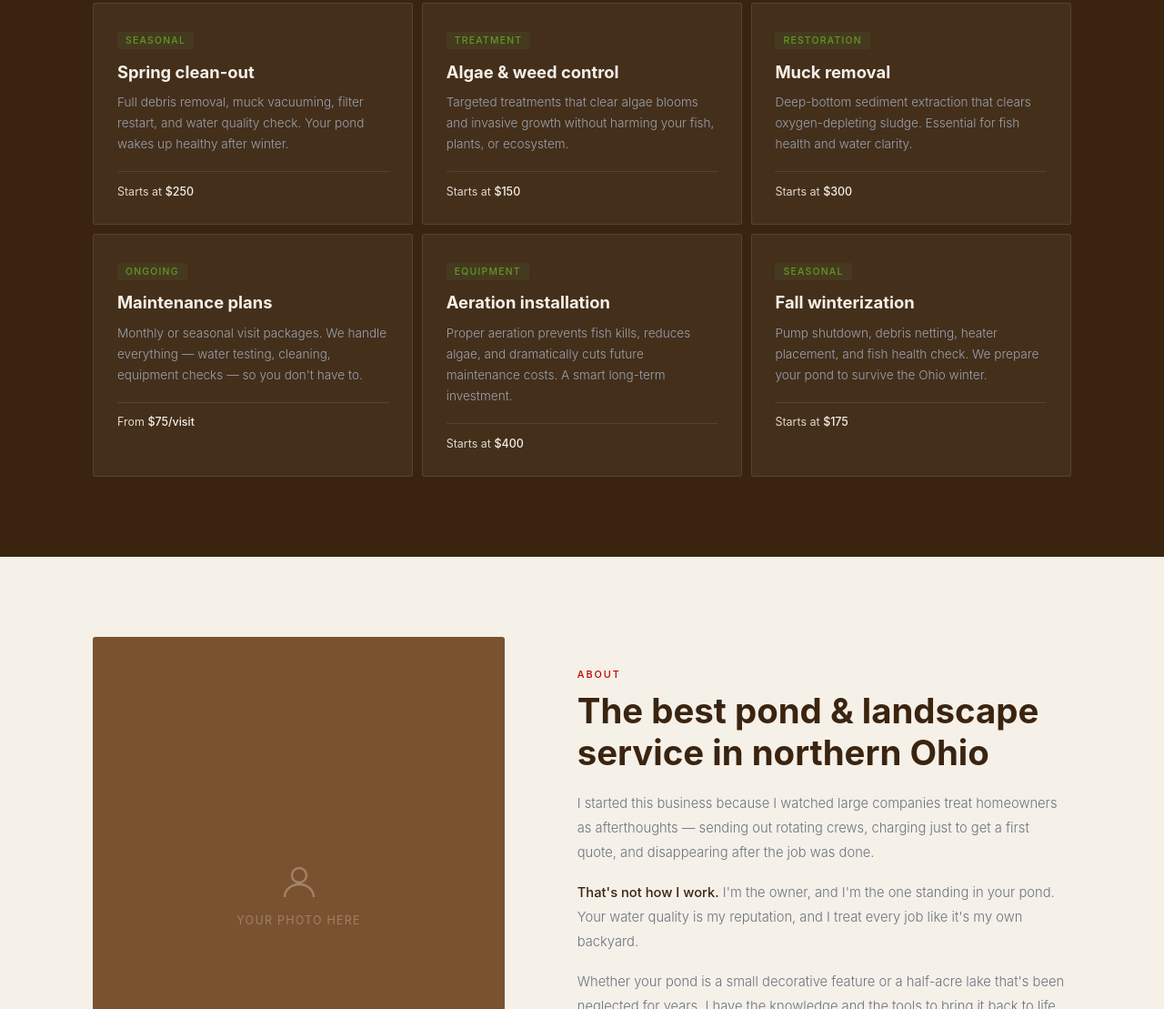
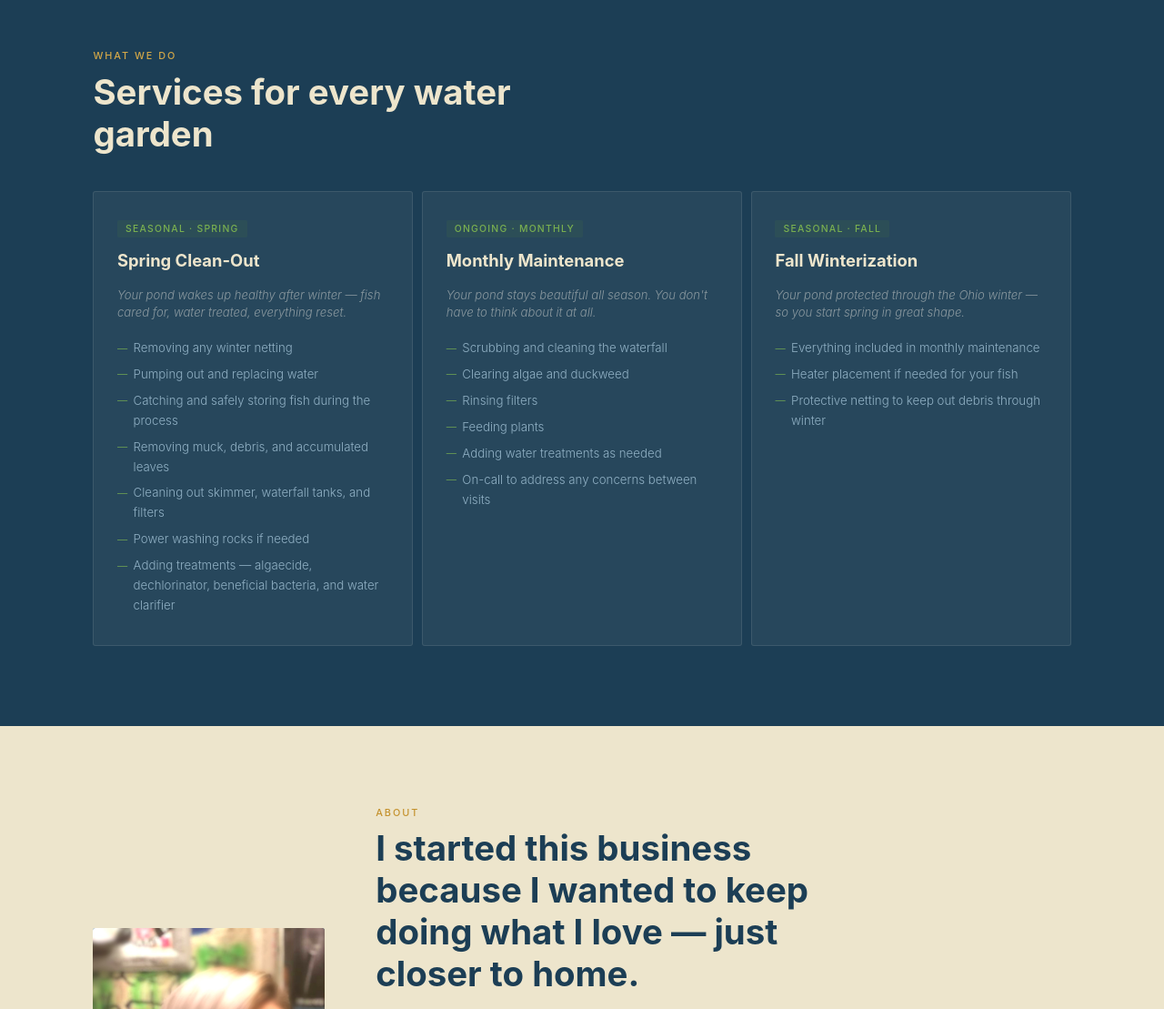
Before and after one commit to Gh0stsinthemachine/stillwater-services, a plain HTML site: page index.html in a window 1280 px wide. Shown: the part 1691-2800 px from the top of the page at 91% size. Drawn offline with Linux system fonts and the light colour scheme.

Commit message:
Rebrand to Barefoot Water Gardens with full content and design overhaul
- Rename: Stillwater Services → Barefoot Water Gardens
- New color palette pulled from NE Ohio pond photo: deep blue, forest green, amber gold, warm cream
- Hero headline: "Your water garden, is… your place of serenity."
- Rewrote all copy in Maria Savarino's voice (accuracy pass against owner notes)
- 3 services with bullet lists, no pricing
- 2×2 Why Us grid
- Added Maria's processed headshot to About section
- Nav height increased, brand name enlarged

Co-Authored-By: Claude Sonnet 4.6 <noreply@anthropic.com>

```diff
--- a/index.html
+++ b/index.html
@@ -3,30 +3,29 @@
 <head>
 <meta charset="UTF-8">
 <meta name="viewport" content="width=device-width, initial-scale=1.0">
-<title>Stillwater Services — Pond Cleaning & Landscaping · Northern Ohio</title>
-<meta name="description" content="Pond cleaning, muck removal, algae treatment, and landscaping serving Cuyahoga, Lake, Geauga, Summit & Lorain counties. Free quotes, no fees. Call (440) 555-0192.">
-
+<title>Barefoot Water Gardens — Water Garden Care · Northern Ohio</title>
+<meta name="description" content="Water garden cleaning, maintenance, and seasonal care serving Cuyahoga, Lake, Geauga, Summit & Lorain counties. Owner-operated by Maria Savarino. Free quotes, always.">
 
 <style>
   :root {
-    --scarlet: #BB0000;
-    --scarlet-light: #D94040;
-    --scarlet-dark: #8B0000;
-    --brown: #3A2410;
-    --brown-mid: #7A5230;
-    --brown-light: #A07050;
-    --grey: #6B7280;
-    --grey-dark: #374151;
-    --grey-mid: #9CA3AF;
-    --grey-light: #E5E7EB;
-    --egg: #F5F0E8;
-    --egg-dark: #DED8CC;
-    --egg-mid: #EDE8DC;
-    --grass: #3B6D11;
-    --grass-light: #639922;
-    --grass-pale: #EAF3DE;
-    --white: #FDFCF9;
-    --text: #1C1008;
+    --scarlet: #C4922E;
+    --scarlet-light: #D4A848;
+    --scarlet-dark: #8A6420;
+    --brown: #1C3E55;
+    --brown-mid: #2A607A;
+    --brown-light: #4A88A8;
+    --grey: #5A82A0;
+    --grey-dark: #2D4A22;
+    --grey-mid: #90B0C4;
+    --grey-light: #C8DCE8;
+    --egg: #EDE5CC;
+    --egg-dark: #D8CEAC;
+    --egg-mid: #E5DCBE;
+    --grass: #5A8A42;
+    --grass-light: #7AB050;
+    --grass-pale: #E4EED8;
+    --white: #FDFAF5;
+    --text: #0E2030;
   }
 
   * { margin: 0; padding: 0; box-sizing: border-box; }
@@ -49,13 +48,13 @@
     align-items: center;
     justify-content: space-between;
     padding: 0 5%;
-    height: 60px;
+    height: 88px;
     border-bottom: 3px solid var(--scarlet);
   }
 
   .nav-brand {
     font-family: -apple-system, BlinkMacSystemFont, 'Segoe UI', Helvetica, Arial, sans-serif;
-    font-size: 1.1rem;
+    font-size: 1.6rem;
     font-weight: 700;
     color: var(--egg);
     line-height: 1.2;
@@ -63,18 +62,17 @@
 
   .nav-brand small {
     display: block;
-    font-family: -apple-system, BlinkMacSystemFont, 'Segoe UI', Helvetica, Arial, sans-serif;
-    font-size: 0.62rem;
+    font-size: 0.72rem;
     font-weight: 300;
     letter-spacing: 0.16em;
     text-transform: uppercase;
     color: var(--grey-mid);
-    margin-top: 1px;
+    margin-top: 3px;
   }
 
   .nav-links {
     display: flex;
-    gap: 1.75rem;
+    gap: 2rem;
     list-style: none;
     align-items: center;
   }
@@ -82,7 +80,7 @@
   .nav-links a {
     color: #D3D1C7;
     text-decoration: none;
-    font-size: 0.78rem;
+    font-size: 0.88rem;
     font-weight: 400;
     letter-spacing: 0.1em;
     text-transform: uppercase;
@@ -130,7 +128,7 @@
   .hero-content {
     position: relative;
     z-index: 2;
-    max-width: 680px;
+    max-width: 860px;
   }
 
   .eyebrow {
@@ -285,7 +283,7 @@
 
   .why-grid {
     display: grid;
-    grid-template-columns: repeat(auto-fit, minmax(260px, 1fr));
+    grid-template-columns: repeat(2, 1fr);
     gap: 1.5px;
     background: var(--egg-dark);
     border: 1.5px solid var(--egg-dark);
@@ -313,7 +311,6 @@
   .why-card:hover .why-num { color: var(--scarlet); opacity: 0.2; }
 
   .why-card h3 {
-    font-family: -apple-system, BlinkMacSystemFont, 'Segoe UI', Helvetica, Arial, sans-serif;
     font-size: 1.1rem;
     font-weight: 700;
     color: var(--brown);
@@ -367,37 +364,52 @@
   }
 
   .svc-card h3 {
-    font-family: -apple-system, BlinkMacSystemFont, 'Segoe UI', Helvetica, Arial, sans-serif;
     font-size: 1.15rem;
     font-weight: 700;
     color: var(--egg);
-    margin-bottom: 0.6rem;
+    margin-bottom: 1rem;
     line-height: 1.3;
   }
 
-  .svc-card p {
-    font-size: 0.85rem;
-    color: var(--grey-mid);
-    line-height: 1.7;
+  .svc-benefit {
+    font-size: 0.82rem;
+    color: rgba(245,240,232,0.48);
+    font-style: italic;
     font-weight: 300;
-    margin-bottom: 1.1rem;
+    margin-bottom: 0.9rem;
+    line-height: 1.5;
   }
 
-  .svc-price {
-    font-size: 0.78rem;
-    color: var(--egg-dark);
-    border-top: 1px solid rgba(245,240,232,0.1);
-    padding-top: 0.85rem;
+  .svc-card ul {
+    list-style: none;
+    padding: 0;
+    margin: 0;
   }
 
-  .svc-price strong { color: var(--egg); font-weight: 500; }
+  .svc-card ul li {
+    font-size: 0.83rem;
+    color: var(--grey-mid);
+    line-height: 1.65;
+    font-weight: 300;
+    padding: 0.22rem 0 0.22rem 1.1rem;
+    position: relative;
+  }
+
+  .svc-card ul li::before {
+    content: '—';
+    position: absolute;
+    left: 0;
+    color: var(--grass-light);
+    font-size: 0.7rem;
+    top: 0.32rem;
+  }
 
   /* ABOUT */
   .about {
     background: var(--egg);
     display: grid;
-    grid-template-columns: 1fr 1.2fr;
-    gap: 5rem;
+    grid-template-columns: 0.5fr 1.5fr;
+    gap: 3.5rem;
     align-items: center;
     padding-top: 5.5rem;
     padding-bottom: 5.5rem;
@@ -410,17 +422,15 @@
     aspect-ratio: 4/5;
     background: var(--brown-mid);
     border-radius: 3px;
-    display: flex;
-    flex-direction: column;
-    align-items: center;
-    justify-content: center;
-    gap: 10px;
-    color: rgba(245,240,232,0.3);
-    font-size: 0.78rem;
-    letter-spacing: 0.1em;
-    text-transform: uppercase;
-    text-align: center;
-    padding: 2rem;
+    overflow: hidden;
+  }
+
+  .about-photo img {
+    width: 100%;
+    height: 100%;
+    object-fit: cover;
+    object-position: center top;
+    display: block;
   }
 
   .about-badge {
@@ -440,7 +450,6 @@
   }
 
   .about-badge strong {
-    font-family: -apple-system, BlinkMacSystemFont, 'Segoe UI', Helvetica, Arial, sans-serif;
     font-size: 1.6rem;
     font-weight: 900;
     color: white;
@@ -478,7 +487,6 @@
   }
 
   .about-stats .stat strong {
-    font-family: -apple-system, BlinkMacSystemFont, 'Segoe UI', Helvetica, Arial, sans-serif;
     font-size: 1.9rem;
     font-weight: 900;
     color: var(--brown);
@@ -516,7 +524,6 @@
 
   .test-card::before {
     content: '"';
-    font-family: -apple-system, BlinkMacSystemFont, 'Segoe UI', Helvetica, Arial, sans-serif;
     font-size: 5rem;
     line-height: 1;
     color: var(--scarlet);
@@ -607,7 +614,6 @@
   }
 
   .phone-num {
-    font-family: -apple-system, BlinkMacSystemFont, 'Segoe UI', Helvetica, Arial, sans-serif;
     font-size: 1.6rem;
     font-weight: 700;
     color: var(--egg);
@@ -628,7 +634,6 @@
   }
 
   .form-box h3 {
-    font-family: -apple-system, BlinkMacSystemFont, 'Segoe UI', Helvetica, Arial, sans-serif;
     font-size: 1.2rem;
     font-weight: 700;
     color: var(--brown);
@@ -716,7 +721,6 @@
   }
 
   .area h3 {
-    font-family: -apple-system, BlinkMacSystemFont, 'Segoe UI', Helvetica, Arial, sans-serif;
     font-size: 1.4rem;
     font-weight: 700;
     color: var(--egg);
@@ -752,7 +756,6 @@
   }
 
   .footer-brand {
-    font-family: -apple-system, BlinkMacSystemFont, 'Segoe UI', Helvetica, Arial, sans-serif;
     font-size: 1rem;
     font-weight: 700;
     color: var(--egg);
@@ -761,7 +764,6 @@
 
   .footer-brand small {
     display: block;
-    font-family: -apple-system, BlinkMacSystemFont, 'Segoe UI', Helvetica, Arial, sans-serif;
     font-size: 0.6rem;
     font-weight: 300;
     letter-spacing: 0.14em;
@@ -774,7 +776,7 @@
     font-size: 0.8rem;
     color: var(--grey);
     font-weight: 300;
-    max-width: 220px;
+    max-width: 240px;
     line-height: 1.6;
     margin-top: 8px;
   }
@@ -835,8 +837,8 @@
 <!-- NAV -->
 <nav>
   <div class="nav-brand">
-    Stillwater Services
-    <small>Northern Ohio · Pond &amp; Landscape</small>
+    Barefoot Water Gardens
+    <small>Northern Ohio · Water Garden Care</small>
   </div>
   <ul class="nav-links">
     <li><a href="#services">Services</a></li>
@@ -851,18 +853,18 @@
   <div class="hero-stripe"></div>
   <div class="hero-pattern"></div>
   <div class="hero-content">
-    <div class="eyebrow">Pond Cleaning & Landscaping · Northern Ohio</div>
-    <h1>Your property deserves<br><em>stillwater</em> quality.</h1>
-    <p class="hero-sub">Pond cleaning, muck removal, algae treatment, and full landscaping. Owner-operated. Serving Cuyahoga, Lake, Geauga, Summit &amp; Lorain counties.</p>
+    <div class="eyebrow">Water Garden Care · Northern Ohio</div>
+    <h1>Your water garden, is…<br>your place of <em>serenity.</em></h1>
+    <p class="hero-sub">Let us care for it. Spring clean-outs, monthly maintenance, and fall winterization — owner-operated by Barefoot Water Gardens, with 22 years of pond experience. Serving Cuyahoga, Lake, Geauga, Summit &amp; Lorain counties.</p>
     <div class="hero-btns">
       <a href="#quote" class="btn-red">Get a free quote →</a>
       <a href="#services" class="btn-ghost">See our services</a>
     </div>
     <div class="trust-row">
       <div class="trust-pill"><div class="trust-dot"></div><span>Licensed &amp; insured</span></div>
-      <div class="trust-pill"><div class="trust-dot"></div><span>Owner does every job</span></div>
-      <div class="trust-pill"><div class="trust-dot"></div><span>Free quotes — no fees</span></div>
-      <div class="trust-pill"><div class="trust-dot"></div><span>72-hr response guarantee</span></div>
+      <div class="trust-pill"><div class="trust-dot"></div><span>22 years of experience</span></div>
+      <div class="trust-pill"><div class="trust-dot"></div><span>Free quotes — always</span></div>
+      <div class="trust-pill"><div class="trust-dot"></div><span>Call or text Maria directly</span></div>
     </div>
   </div>
 </div>
@@ -874,23 +876,23 @@
   <div class="why-grid">
     <div class="why-card">
       <div class="why-num">01</div>
-      <h3>The owner is on every single job</h3>
-      <p>Large companies send rotating crews — some barely trained. With us, you always get the most skilled, most invested person in the business. Every time.</p>
+      <h3>I'm small — and that's the point</h3>
+      <p>It's personal. The owner does every single quote and every single account. No rotating crews. No strangers in your backyard. Your pond is my reputation, and I mean that literally.</p>
     </div>
     <div class="why-card">
       <div class="why-num">02</div>
-      <h3>Free quotes — no analysis fee</h3>
-      <p>Competitors charge you just to come look. We show up, assess your pond, and quote for free. No friction before the first dollar.</p>
+      <h3>Free quotes — let's just look at it</h3>
+      <p>Let's just look at it. Tell me your needs and concerns, and I'll tell you exactly how I can help. No analysis fee, no commitment, no pressure — just an honest conversation about your pond.</p>
     </div>
     <div class="why-card">
       <div class="why-num">03</div>
-      <h3>Ponds only. That's our entire focus.</h3>
-      <p>We don't split time between lawns, landscaping, and water. Pond cleaning is all we do, which means deeper expertise and better results.</p>
+      <h3>Water gardens only. That's the whole job.</h3>
+      <p>I love my job. Ponds are all I want to do — not lawns, not general landscaping, not whatever else. Just ponds. That's my entire focus, and it shows in the results.</p>
     </div>
     <div class="why-card">
       <div class="why-num">04</div>
-      <h3>Satisfaction guarantee — no red tape</h3>
-      <p>If something's wrong, you call the owner directly. No corporate wall to fight through, no escalation process. Just accountability.</p>
+      <h3>Satisfaction guaranteed — no corporate walls</h3>
+      <p>Questions or concerns? You call or text the owner directly, on her cell phone. No corporate walls. No tricks up my sleeve. Just a real person who stands behind her work.</p>
     </div>
   </div>
 </section>
@@ -898,43 +900,44 @@
 <!-- SERVICES -->
 <section class="services" id="services">
   <span class="sec-label">What we do</span>
-  <h2>Services for every pond</h2>
+  <h2>Services for every water garden</h2>
   <div class="services-grid">
     <div class="svc-card">
-      <div class="svc-tag">Seasonal</div>
-      <h3>Spring clean-out</h3>
-      <p>Full debris removal, muck vacuuming, filter restart, and water quality check. Your pond wakes up healthy after winter.</p>
-      <div class="svc-price">Starts at <strong>$250</strong></div>
+      <div class="svc-tag">Seasonal · Spring</div>
+      <h3>Spring Clean-Out</h3>
+      <p class="svc-benefit">Your pond wakes up healthy after winter — fish cared for, water treated, everything reset.</p>
+      <ul>
+        <li>Removing any winter netting</li>
+        <li>Pumping out and replacing water</li>
+        <li>Catching and safely storing fish during the process</li>
+        <li>Removing muck, debris, and accumulated leaves</li>
+        <li>Cleaning out skimmer, waterfall tanks, and filters</li>
+        <li>Power washing rocks if needed</li>
+        <li>Adding treatments — algaecide, dechlorinator, beneficial bacteria, and water clarifier</li>
+      </ul>
     </div>
     <div class="svc-card">
-      <div class="svc-tag">Treatment</div>
-      <h3>Algae &amp; weed control</h3>
-      <p>Targeted treatments that clear algae blooms and invasive growth without harming your fish, plants, or ecosystem.</p>
-      <div class="svc-price">Starts at <strong>$150</strong></div>
+      <div class="svc-tag">Ongoing · Monthly</div>
+      <h3>Monthly Maintenance</h3>
+      <p class="svc-benefit">Your pond stays beautiful all season. You don't have to think about it at all.</p>
+      <ul>
+        <li>Scrubbing and cleaning the waterfall</li>
+        <li>Clearing algae and duckweed</li>
+        <li>Rinsing filters</li>
+        <li>Feeding plants</li>
+        <li>Adding water treatments as needed</li>
+        <li>On-call to address any concerns between visits</li>
+      </ul>
     </div>
     <div class="svc-card">
-      <div class="svc-tag">Restoration</div>
-      <h3>Muck removal</h3>
-      <p>Deep-bottom sediment extraction that clears oxygen-depleting sludge. Essential for fish health and water clarity.</p>
-      <div class="svc-price">Starts at <strong>$300</strong></div>
-    </div>
-    <div class="svc-card">
-      <div class="svc-tag">Ongoing</div>
-      <h3>Maintenance plans</h3>
-      <p>Monthly or seasonal visit packages. We handle everything — water testing, cleaning, equipment checks — so you don't have to.</p>
-      <div class="svc-price">From <strong>$75/visit</strong></div>
-    </div>
-    <div class="svc-card">
-      <div class="svc-tag">Equipment</div>
-      <h3>Aeration installation</h3>
-      <p>Proper aeration prevents fish kills, reduces algae, and dramatically cuts future maintenance costs. A smart long-term investment.</p>
-      <div class="svc-price">Starts at <strong>$400</strong></div>
-    </div>
-    <div class="svc-card">
-      <div class="svc-tag">Seasonal</div>
-      <h3>Fall winterization</h3>
-      <p>Pump shutdown, debris netting, heater placement, and fish health check. We prepare your pond to survive the Ohio winter.</p>
-      <div class="svc-price">Starts at <strong>$175</strong></div>
+      <div class="svc-tag">Seasonal · Fall</div>
+      <h3>Fall Winterization</h3>
+      <p class="svc-benefit">Your pond protected through the Ohio winter — so you start spring in great shape.</p>
+      <ul>
+        <li>Everything included in monthly maintenance</li>
+        <li>Heater placement if needed for your fish</li>
+        <li>Protective netting to keep out debris through winter</li>
+      </ul>
     </div>
   </div>
 </section>
@@ -943,22 +946,21 @@
 <section class="about" id="about">
   <div class="about-photo-wrap">
     <div class="about-photo">
-      <svg width="48" height="48" viewBox="0 0 24 24" fill="none" stroke="currentColor" stroke-width="1.2"><circle cx="12" cy="8" r="4"/><path d="M4 20c0-4 3.6-7 8-7s8 3 8 7"/></svg>
-      Your photo here
+      <img src="maria.jpg" alt="Maria Savarino, Owner of Barefoot Water Gardens">
     </div>
     <div class="about-badge">
-      <strong>#1</strong>
-      <span>Northern Ohio</span>
+      <strong>22+</strong>
+      <span>Years experience</span>
     </div>
   </div>
   <div>
     <span class="sec-label">About</span>
-    <h2>The best pond &amp; landscape service in northern Ohio</h2>
-    <p>I started this business because I watched large companies treat homeowners as afterthoughts — sending out rotating crews, charging just to get a first quote, and disappearing after the job was done.</p>
-    <p><strong>That's not how I work.</strong> I'm the owner, and I'm the one standing in your pond. Your water quality is my reputation, and I treat every job like it's my own backyard.</p>
-    <p>Whether your pond is a small decorative feature or a half-acre lake that's been neglected for years, I have the knowledge and the tools to bring it back to life.</p>
+    <h2>I started this business because I wanted to keep doing what I love — just closer to home.</h2>
+    <p>While I worked for Tom's Pond Service in the Cleveland area, I quickly fell in love with the work. It's peaceful, it's exercise, and it is so rewarding upon completion. A water garden is a little slice of heaven in your own backyard.</p>
+    <p><strong>You enjoy the serenity. I'll handle the rest.</strong> I'm the owner, I'm the one who shows up, and I'm the one standing in your pond. Your water quality is my reputation — I treat every single job like it's my own backyard. (Just hold my beer... it's actually Kombucha.)</p>
+    <p>Whether your pond is a small decorative feature or something that's been neglected for years, I have 22 years of experience and the tools to bring it back to life.</p>
     <div class="about-stats">
-      <div class="stat"><strong>100%</strong><span>Owner-operated</span></div>
+      <div class="stat"><strong>22+</strong><span>Years experience</span></div>
       <div class="stat"><strong>5+</strong><span>Counties served</span></div>
       <div class="stat"><strong>Free</strong><span>Every quote</span></div>
     </div>
@@ -980,7 +982,7 @@
     </div>
     <div class="test-card">
       <div class="stars">★★★★★</div>
-      <p class="test-text">Called three companies — two of them charged just to come look at the pond. This guy showed up free and had a quote the same day. Signed up for the annual plan immediately.</p>
+      <p class="test-text">Called three companies — two of them charged just to come look at the pond. Maria showed up free, had a quote the same day, and was the most knowledgeable by far. Signed up immediately.</p>
       <div class="test-author">
         <div class="author-circle">DH</div>
         <div><span class="author-name">Diane H.</span><span class="author-loc">Mentor, OH</span></div>
@@ -1003,10 +1005,10 @@
   <h2>Get your free quote today</h2>
   <div class="quote-inner">
     <div>
-      <p class="quote-intro">No analysis fee. No commitment. Just an honest look at your pond and a fair price — from the owner, not a salesperson.</p>
+      <p class="quote-intro">No fee. No commitment. Just an honest look at your water garden and a fair answer — from Maria, not a salesperson.</p>
       <div class="phone-block">
-        <div class="phone-num">(440) 555-0192</div>
-        <div class="phone-sub">Call or text anytime</div>
+        <div class="phone-num">Call or text Maria</div>
+        <div class="phone-sub">Direct line · anytime</div>
       </div>
     </div>
     <div class="form-box">
@@ -1038,7 +1040,7 @@
         </div>
       </div>
       <div class="f-group">
-        <label class="f-label">What's going on with your pond?</label>
+        <label class="f-label">What's going on with your water garden?</label>
         <textarea placeholder="Algae blooms, murky water, muck buildup, fish health concerns — describe what you're seeing..."></textarea>
       </div>
       <button class="submit-btn">Send my free quote request</button>
@@ -1051,7 +1053,7 @@
 <div class="area">
   <div>
     <h3>Service area</h3>
-    <p>Proudly serving northern Ohio homeowners and businesses</p>
+    <p>Proudly serving northern Ohio homeowners</p>
   </div>
   <div class="counties">
     <div class="county">Cuyahoga</div>
@@ -1068,8 +1070,8 @@
 <footer>
   <div class="footer-top">
     <div>
-      <div class="footer-brand">Stillwater Services<small>Northern Ohio · Pond &amp; Landscape</small></div>
-      <p class="footer-tagline">Owner-operated pond cleaning and maintenance. Licensed, insured, and genuinely local.</p>
+      <div class="footer-brand">Barefoot Water Gardens<small>Northern Ohio · Water Garden Care</small></div>
+      <p class="footer-tagline">Owner-operated water garden cleaning and maintenance. Licensed, insured, and genuinely local.</p>
     </div>
     <ul class="footer-links">
       <li><a href="#services">Services</a></li>
@@ -1079,8 +1081,8 @@
     </ul>
   </div>
   <div class="footer-bottom">
-    <p>© 2025 Stillwater Services · Licensed &amp; Insured · Northern Ohio</p>
-    <p>(440) 555-0192</p>
+    <p>© 2026 Barefoot Water Gardens · Licensed &amp; Insured · Northern Ohio</p>
+    <p>Maria Savarino, Owner</p>
   </div>
 </footer>
 
```
Also changed, not shown: maria.jpg (added).
